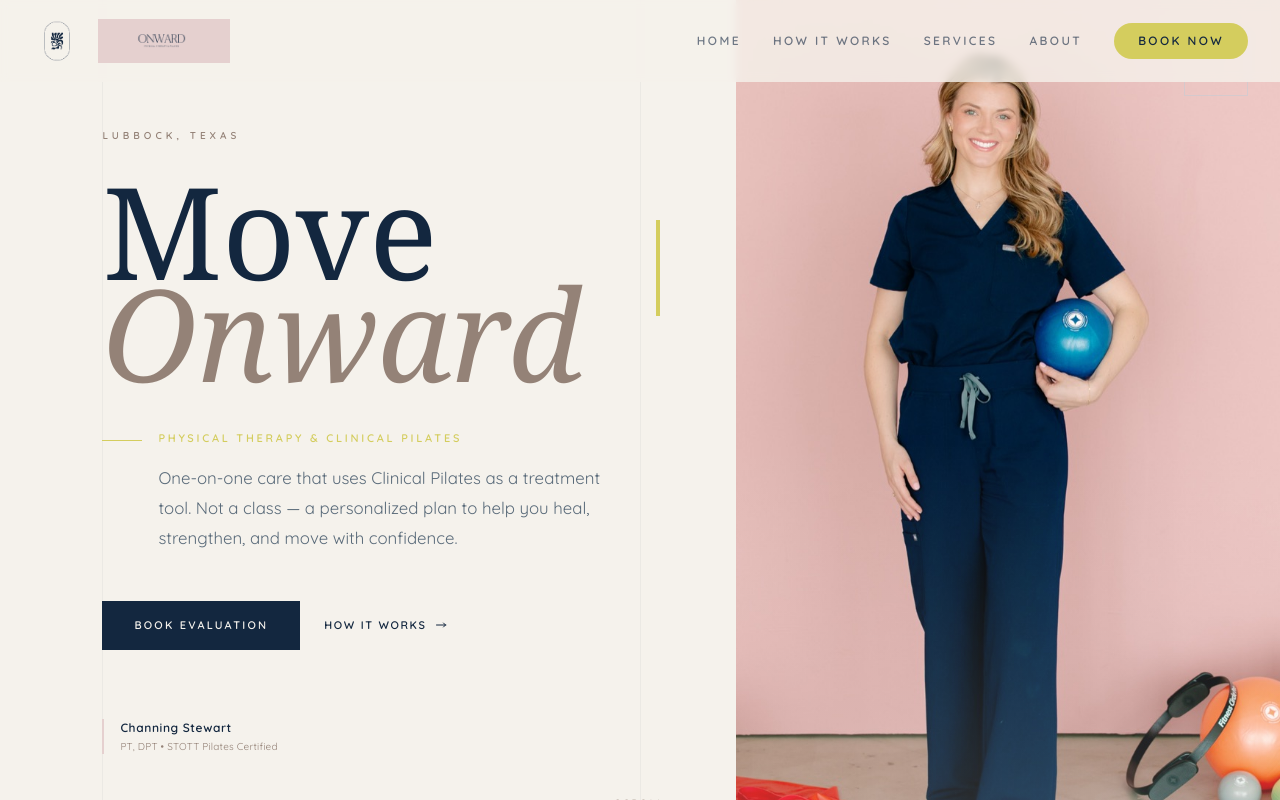
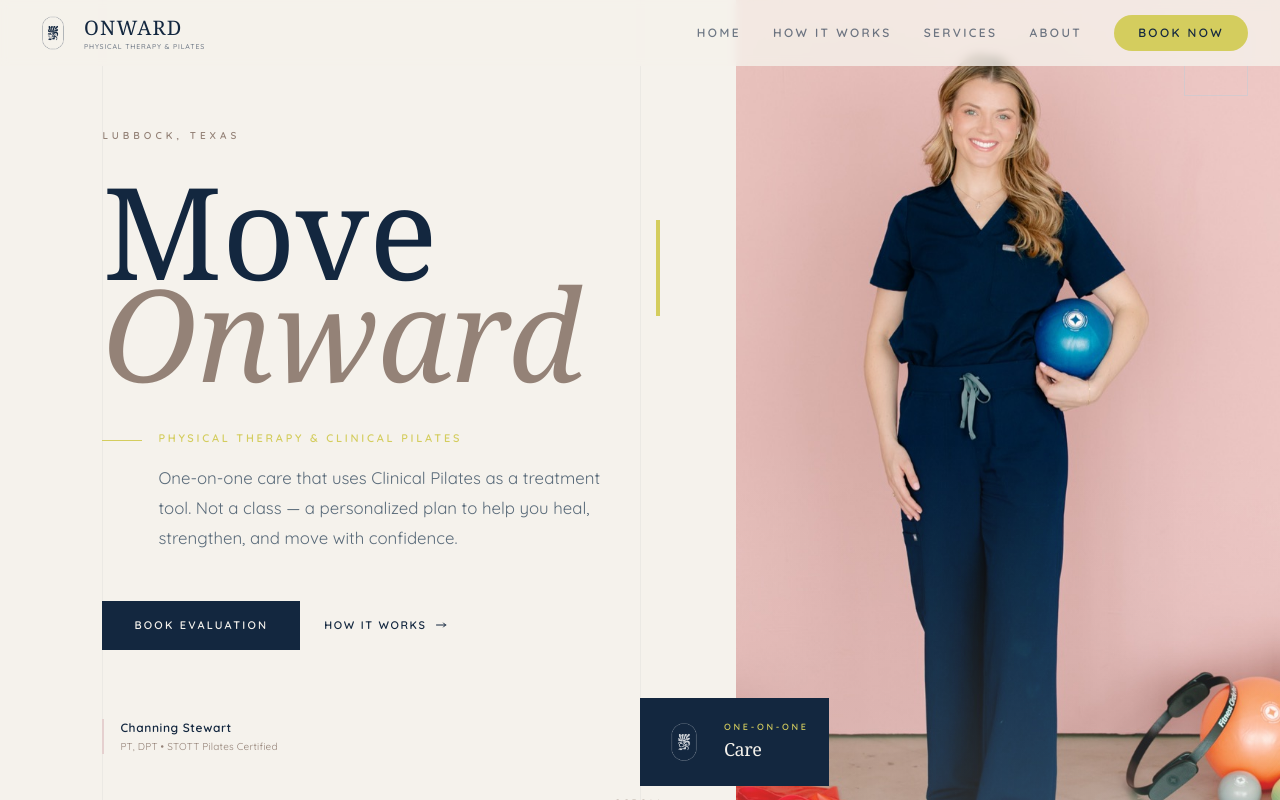
Before and after one commit to josistew/onward-pilates-website, a Next.js app: page / in a window 1280 px wide. Shown: the top 800 px of the page. Built offline with nearby package versions, Linux system fonts and the light colour scheme; a web font is replaced by a local one.

Commit message:
Restored v5: Restored v3: feat: update navigation and hero section with new logos
Switch to pill-shaped logos and improve hero section copy.

```diff
--- a/components/home/hero-section.tsx
+++ b/components/home/hero-section.tsx
@@ -39,7 +39,7 @@ export function HeroSection() {
       </div>
 
       {/* Main content wrapper */}
-      <div className="relative z-10 mx-auto flex min-h-screen max-w-[1800px] flex-col px-6 pt-32 pb-16 md:px-10 md:pt-36 lg:flex-row lg:items-stretch lg:gap-0 lg:px-0 lg:pt-0 lg:pb-0">
+      <div className="relative z-10 mx-auto flex min-h-screen max-w-[1800px] flex-col px-6 pt-24 pb-16 md:px-10 md:pt-28 lg:flex-row lg:items-stretch lg:gap-0 lg:px-0 lg:pt-0 lg:pb-0">
 
         {/* Left column - Typography & Content */}
         <div className="flex flex-col justify-center lg:w-[55%] lg:py-32 lg:pl-[8%] lg:pr-16 xl:pr-24">
@@ -185,7 +185,28 @@ export function HeroSection() {
               <div className="h-24 w-1 bg-[#D4CD5E]" />
             </div>
 
-
+            {/* Bottom detail card with logo */}
+            <div
+              className={`absolute -bottom-6 left-6 z-10 flex items-center gap-4 bg-[#13273F] p-5 md:left-0 lg:-left-16 lg:bottom-24 transition-all duration-700 delay-900 ${
+                loaded ? "translate-y-0 opacity-100" : "translate-y-6 opacity-0"
+              }`}
+            >
+              <Image
+                src="/images/logo-pill-white.png"
+                alt=""
+                width={40}
+                height={60}
+                className="h-12 w-auto opacity-80"
+              />
+              <div>
+                <p className="text-[9px] font-semibold tracking-[0.3em] text-[#D4CD5E]">
+                  ONE-ON-ONE
+                </p>
+                <p className="mt-0.5 font-serif text-lg tracking-tight text-[#F5F2EC]">
+                  Care
+                </p>
+              </div>
+            </div>
 
             {/* Geometric accent */}
             <div
--- a/components/navigation.tsx
+++ b/components/navigation.tsx
@@ -31,22 +31,23 @@ export function Navigation() {
           : "bg-[#F5F2EC]/80 backdrop-blur-sm"
       }`}
     >
-      <nav className="mx-auto flex max-w-7xl items-center justify-between px-4 py-3 sm:px-6 lg:px-8 lg:py-4">
-        <Link href="/" className="flex items-center gap-3 lg:gap-4">
+      <nav className="mx-auto flex max-w-7xl items-center justify-between px-6 py-3 lg:px-8">
+        <Link href="/" className="flex items-center gap-2.5">
           <Image
             src={scrolled || isOpen ? "/images/logo-pill-white.png" : "/images/logo-pill-navy.png"}
-            alt=""
-            width={36}
-            height={54}
-            className="h-[44px] w-auto lg:h-[50px]"
+            alt="Onward PT & Pilates"
+            width={32}
+            height={48}
+            className="h-[38px] w-auto lg:h-[42px]"
           />
-          <Image
-            src={scrolled || isOpen ? "/images/logo-header-white.png" : "/images/logo-header-navy.png"}
-            alt="Onward Physical Therapy & Pilates"
-            width={180}
-            height={50}
-            className="h-[36px] w-auto lg:h-[44px]"
-          />
+          <div className="flex flex-col items-start">
+            <span className={`font-serif text-lg tracking-[0.06em] lg:text-xl transition-colors duration-300 ${scrolled || isOpen ? "text-[#F5F2EC]" : "text-[#13273F]"}`}>
+              ONWARD
+            </span>
+            <span className={`font-sans text-[6px] font-medium tracking-[0.12em] lg:text-[7px] transition-colors duration-300 ${scrolled || isOpen ? "text-[#F5F2EC]/70" : "text-[#13273F]/60"}`}>
+              PHYSICAL THERAPY & PILATES
+            </span>
+          </div>
         </Link>
 
         {/* Desktop Navigation */}
```
Also changed, not shown: public/images/logo-header-navy.png (deleted), public/images/logo-header-white.png (deleted).
